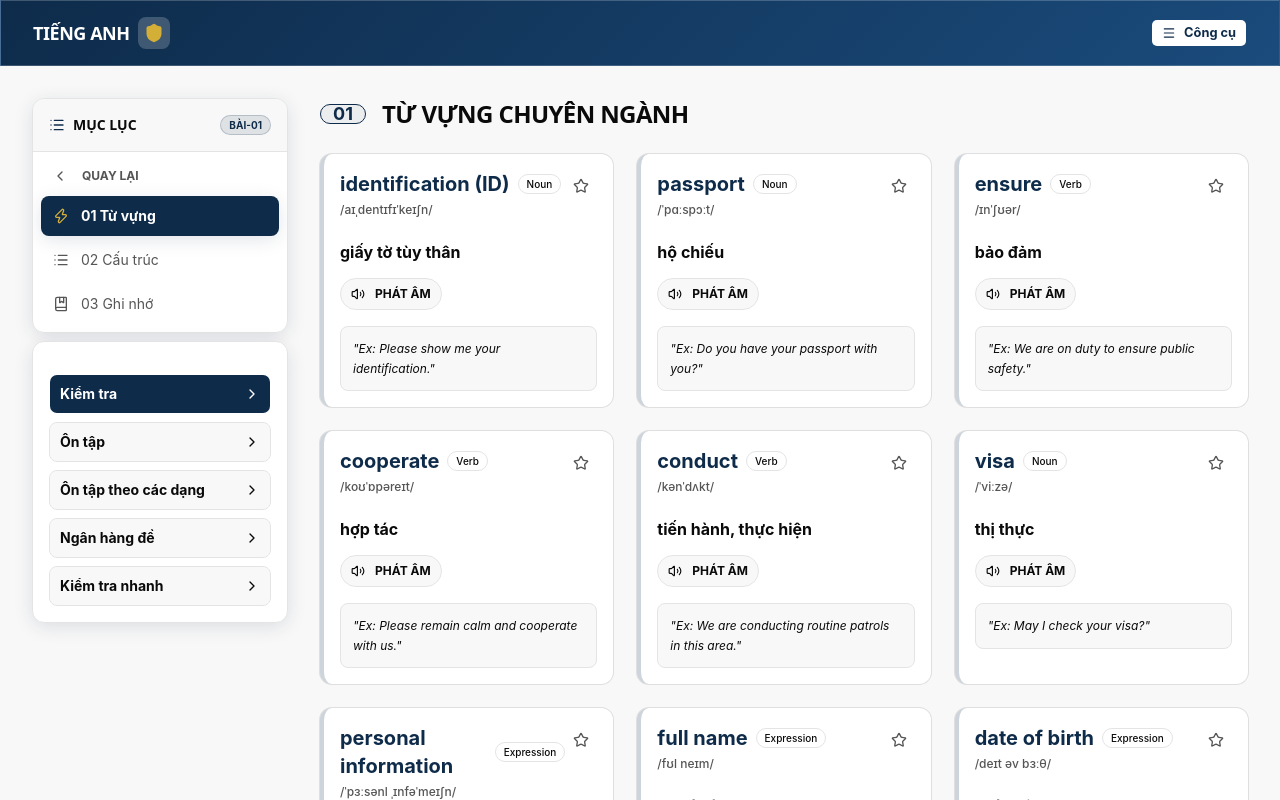
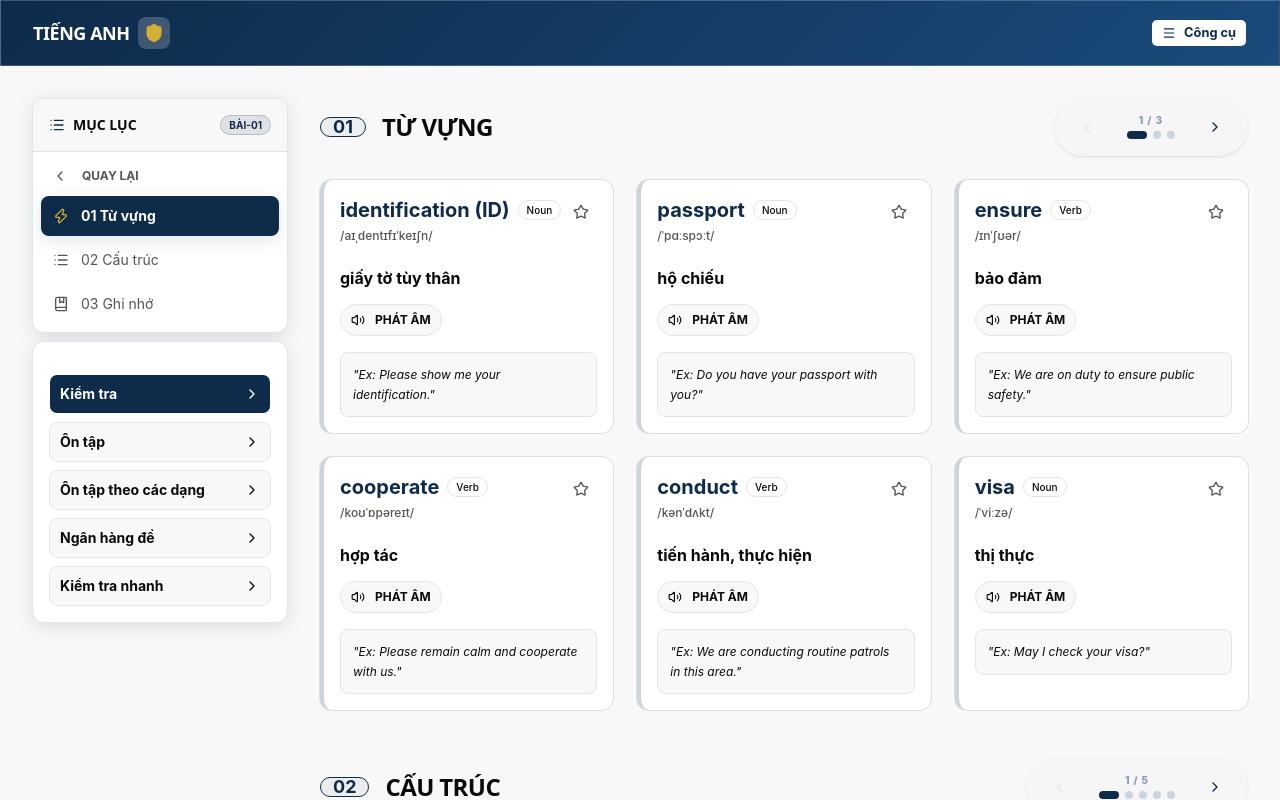
Before and after one commit to HyuDeQueue/english-for-police, a React (Vite) app: page / in a window 1280 px wide. Both pictures are taken after a click on the button "Tiếp tục ngay". Shown: the top 800 px of the page. Built offline with nearby package versions, Linux system fonts and the light colour scheme.

Commit message:
feat: fix UI

```diff
--- a/src/components/views/lesson/LessonPhrasesSection.tsx
+++ b/src/components/views/lesson/LessonPhrasesSection.tsx
@@ -1,14 +1,8 @@
-import React from "react";
-import { Volume2, Star } from "lucide-react";
+import React, { useState } from "react";
+import { Volume2, Star, ChevronLeft, ChevronRight, MessageSquare } from "lucide-react";
 import { Badge } from "@/components/ui/badge";
 import { Button } from "@/components/ui/button";
-import { Card } from "@/components/ui/card";
-import {
-  Accordion,
-  AccordionContent,
-  AccordionItem,
-  AccordionTrigger,
-} from "@/components/ui/accordion";
+import { Card, CardHeader, CardContent } from "@/components/ui/card";
 import type { Unit, FlaggedItem } from "@/types";
 
 interface LessonPhrasesSectionProps {
@@ -30,18 +24,38 @@ export const LessonPhrasesSection: React.FC<LessonPhrasesSectionProps> = ({
   onPlayAudio,
   sectionRef,
 }) => {
+  const [currentPage, setCurrentPage] = useState(0);
+  const itemsPerPage = 6;
+  const totalPages = Math.ceil(unit.phrases.length / itemsPerPage);
+
   const isFlagged = (text: string) =>
     flaggedItems.some(
       (f) => f.unitId === unit.id && f.type === "phrase" && f.key === text,
     );
 
+  const nextPage = () => {
+    if (currentPage < totalPages - 1) {
+      setCurrentPage((prev) => prev + 1);
+    }
+  };
+
+  const prevPage = () => {
+    if (currentPage > 0) {
+      setCurrentPage((prev) => prev - 1);
+    }
+  };
+
+  const startIndex = currentPage * itemsPerPage;
+  const visibleItems = unit.phrases.slice(startIndex, startIndex + itemsPerPage);
+
   return (
     <section
       data-section="phrases"
       ref={sectionRef}
-      className="scroll-mt-100px"
+      className="scroll-mt-24"
     >
-      <div className="flex items-center gap-4 mb-6">
+      <div className="flex items-center justify-between mb-6">
+        <div className="flex items-center gap-4">
           <Badge
             variant="outline"
             className="text-lg px-3 py-1 font-bold border-primary text-primary bg-primary/5"
@@ -49,34 +63,73 @@ export const LessonPhrasesSection: React.FC<LessonPhrasesSectionProps> = ({
             02
           </Badge>
           <h2 className="text-2xl font-heading font-extrabold tracking-tight">
-          CẤU TRÚC CHUYÊN NGHIỆP
+            CẤU TRÚC
           </h2>
         </div>
 
-      <div className="space-y-4">
-        {unit.phrases.map((p, i) => {
+        {totalPages > 1 && (
+          <div className="flex items-center gap-3 bg-muted/30 px-3 py-2 rounded-full border border-slate-100 shadow-sm">
+            <Button
+              variant="ghost"
+              size="icon"
+              className="h-10 w-10 rounded-full hover:bg-white hover:shadow-sm transition-all"
+              onClick={prevPage}
+              disabled={currentPage === 0}
+            >
+              <ChevronLeft className={`h-5 w-5 ${currentPage === 0 ? "text-slate-300" : "text-primary font-bold"}`} />
+            </Button>
+
+            <div className="flex flex-col items-center px-2 min-w-[60px]">
+              <span className="text-[10px] font-black uppercase tracking-widest text-slate-400 leading-none mb-1.5">
+                {currentPage + 1} / {totalPages}
+              </span>
+              <div className="flex gap-1.5">
+                {Array.from({ length: totalPages }).map((_, i) => (
+                  <div
+                    key={i}
+                    className={`h-2 w-2 rounded-full transition-all duration-300 ${
+                      i === currentPage ? "w-5 bg-primary shadow-[0_0_8px_rgba(var(--primary),0.3)]" : "bg-slate-300"
+                    }`}
+                  />
+                ))}
+              </div>
+            </div>
+
+            <Button
+              variant="ghost"
+              size="icon"
+              className="h-10 w-10 rounded-full hover:bg-white hover:shadow-sm transition-all"
+              onClick={nextPage}
+              disabled={currentPage === totalPages - 1}
+            >
+              <ChevronRight className={`h-5 w-5 ${currentPage === totalPages - 1 ? "text-slate-300" : "text-primary font-bold"}`} />
+            </Button>
+          </div>
+        )}
+      </div>
+
+      <div className="grid grid-cols-1 md:grid-cols-2 xl:grid-cols-3 gap-6 min-h-[400px]">
+        {visibleItems.map((p, i) => {
           const flagged = isFlagged(p.text);
           return (
             <Card
-              key={i}
-              className={`overflow-hidden border-l-4 ${flagged ? "border-l-secondary" : "border-l-primary/20"}`}
+              key={startIndex + i}
+              className={`group relative hover:police-shadow transition-all border-l-4 flex flex-col ${flagged ? "border-l-secondary" : "border-l-primary/20 hover:border-l-primary"}`}
             >
-              <Accordion type="single" collapsible>
-                <AccordionItem value={`item-${i}`} className="border-none">
-                  <div className="px-6 py-4 flex items-center justify-between">
-                    <div className="flex-1">
-                      <h4 className="font-bold text-primary text-lg mb-1">
+              <CardHeader className="pb-2">
+                <div className="flex justify-between items-start">
+                  <div className="space-y-1 pr-8">
+                    <h3 className="text-lg font-bold text-primary leading-tight">
                       {p.text}
-                      </h4>
-                      <p className="text-muted-foreground font-medium">
+                    </h3>
+                    <p className="text-sm font-medium text-slate-800">
                       {p.translation}
                     </p>
                   </div>
-                    <div className="flex items-center gap-2">
                   <Button
                     variant="ghost"
                     size="icon"
-                        className={`h-9 w-9 rounded-full ${flagged ? "text-secondary" : "text-muted-foreground"}`}
+                    className={`h-8 w-8 rounded-full shrink-0 ${flagged ? "text-secondary" : "text-muted-foreground"}`}
                     onClick={() =>
                       onToggleFlag({
                         unitId: unit.id,
@@ -86,60 +139,44 @@ export const LessonPhrasesSection: React.FC<LessonPhrasesSectionProps> = ({
                     }
                   >
                     <Star
-                          className={`h-5 w-5 ${flagged ? "fill-current" : ""}`}
+                      className={`h-4 w-4 ${flagged ? "fill-current" : ""}`}
                     />
                   </Button>
+                </div>
+              </CardHeader>
+              <CardContent className="space-y-4 flex-1 flex flex-col">
+                <div className="flex items-center gap-3">
                   <Button
                     variant="outline"
-                        size="icon"
-                        className="h-9 w-9 rounded-full transition-all group-hover:bg-primary group-hover:text-white hover:bg-primary hover:text-white"
-                        onClick={(e) =>
-                          onPlayAudio(p.text, e.currentTarget, true)
-                        }
+                    size="sm"
+                    className="h-8 rounded-full text-xs font-bold transition-all group-hover:bg-primary group-hover:text-white hover:bg-primary hover:text-white"
+                    onClick={(e) => onPlayAudio(p.text, e.currentTarget, true)}
                   >
-                        <Volume2 className="h-5 w-5" />
+                    <Volume2 className="h-3 w-3 mr-1.5" />
+                    PHÁT ÂM
                   </Button>
-                      <AccordionTrigger className="hover:no-underline p-0 ml-2" />
                 </div>
+
+                <div className="space-y-3 mt-auto">
+                  <div className="flex items-start gap-2 text-[11px] text-muted-foreground bg-slate-50 p-2 rounded-lg border border-slate-100">
+                    <MessageSquare className="h-3 w-3 mt-0.5 shrink-0 text-primary/50" />
+                    <p className="italic leading-relaxed">{p.context}</p>
                   </div>
-                  <AccordionContent className="px-6 pb-6 pt-2 bg-muted/30">
-                    <div className="space-y-4 text-sm">
-                      <div className="flex gap-2">
-                        <Badge
-                          variant="outline"
-                          className="h-fit shrink-0 bg-white"
-                        >
-                          NGỮ CẢNH
-                        </Badge>
-                        <p className="leading-relaxed">{p.context}</p>
-                      </div>
-                      <div className="space-y-2">
-                        <Badge variant="outline" className="bg-white">
-                          VÍ DỤ THỰC TẾ
-                        </Badge>
-                        <ul className="list-disc pl-5 space-y-1.5 marker:text-primary">
-                          {p.realWorldExamples &&
-                          p.realWorldExamples.length > 0 ? (
-                            p.realWorldExamples.map((ex, j) => (
-                              <li
-                                key={j}
-                                className="italic text-muted-foreground"
-                              >
+
+                  {p.realWorldExamples && p.realWorldExamples.length > 0 && (
+                    <div className="space-y-1.5">
+                      <p className="text-[10px] font-black uppercase tracking-wider text-slate-400">Ví dụ thực tế</p>
+                      <ul className="space-y-1">
+                        {p.realWorldExamples.slice(0, 2).map((ex, j) => (
+                          <li key={j} className="text-[11px] leading-relaxed text-slate-600 border-l-2 border-primary/10 pl-2">
                             {ex}
                           </li>
-                            ))
-                          ) : (
-                            <li className="italic text-muted-foreground opacity-60">
-                              Sử dụng trong các tình huống giao tiếp tuần tra
-                              thực tế.
-                            </li>
-                          )}
+                        ))}
                       </ul>
                     </div>
+                  )}
                 </div>
-                  </AccordionContent>
-                </AccordionItem>
-              </Accordion>
+              </CardContent>
             </Card>
           );
         })}
--- a/src/components/views/lesson/LessonVocabularySection.tsx
+++ b/src/components/views/lesson/LessonVocabularySection.tsx
@@ -1,5 +1,5 @@
-import React from "react";
-import { Volume2, Star } from "lucide-react";
+import React, { useState } from "react";
+import { Volume2, Star, ChevronLeft, ChevronRight } from "lucide-react";
 import { Badge } from "@/components/ui/badge";
 import { Button } from "@/components/ui/button";
 import { Card, CardHeader, CardContent } from "@/components/ui/card";
@@ -16,10 +16,29 @@ interface LessonVocabularySectionProps {
 export const LessonVocabularySection: React.FC<
   LessonVocabularySectionProps
 > = ({ unit, flaggedItems, onToggleFlag, onPlayAudio, sectionRef }) => {
+  const [currentPage, setCurrentPage] = useState(0);
+  const itemsPerPage = 6;
+  const totalPages = Math.ceil(unit.vocabulary.length / itemsPerPage);
+
   const isFlagged = (word: string) =>
     flaggedItems.some(
       (f) => f.unitId === unit.id && f.type === "vocabulary" && f.key === word,
     );
+
+  const nextPage = () => {
+    if (currentPage < totalPages - 1) {
+      setCurrentPage((prev) => prev + 1);
+    }
+  };
+
+  const prevPage = () => {
+    if (currentPage > 0) {
+      setCurrentPage((prev) => prev - 1);
+    }
+  };
+
+  const startIndex = currentPage * itemsPerPage;
+  const visibleItems = unit.vocabulary.slice(startIndex, startIndex + itemsPerPage);
 
   return (
     <section
@@ -27,7 +46,8 @@ export const LessonVocabularySection: React.FC<
       ref={sectionRef}
       className="scroll-mt-24"
     >
-      <div className="flex items-center gap-4 mb-6">
+      <div className="flex items-center justify-between mb-6">
+        <div className="flex items-center gap-4">
           <Badge
             variant="outline"
             className="text-lg px-3 py-1 font-bold border-primary text-primary bg-primary/5"
@@ -35,16 +55,57 @@ export const LessonVocabularySection: React.FC<
             01
           </Badge>
           <h2 className="text-2xl font-heading font-extrabold tracking-tight">
-          TỪ VỰNG CHUYÊN NGÀNH
+            TỪ VỰNG
           </h2>
         </div>
 
-      <div className="grid grid-cols-1 md:grid-cols-2 xl:grid-cols-3 gap-6">
-        {unit.vocabulary.map((v, i) => {
+        {totalPages > 1 && (
+          <div className="flex items-center gap-3 bg-muted/30 px-3 py-2 rounded-full border border-slate-100 shadow-sm">
+            <Button
+              variant="ghost"
+              size="icon"
+              className="h-10 w-10 rounded-full hover:bg-white hover:shadow-sm transition-all"
+              onClick={prevPage}
+              disabled={currentPage === 0}
+            >
+              <ChevronLeft className={`h-5 w-5 ${currentPage === 0 ? "text-slate-300" : "text-primary font-bold"}`} />
+            </Button>
+
+            <div className="flex flex-col items-center px-2 min-w-[60px]">
+              <span className="text-[10px] font-black uppercase tracking-widest text-slate-400 leading-none mb-1.5">
+                {currentPage + 1} / {totalPages}
+              </span>
+              <div className="flex gap-1.5">
+                {Array.from({ length: totalPages }).map((_, i) => (
+                  <div
+                    key={i}
+                    className={`h-2 w-2 rounded-full transition-all duration-300 ${
+                      i === currentPage ? "w-5 bg-primary shadow-[0_0_8px_rgba(var(--primary),0.3)]" : "bg-slate-300"
+                    }`}
+                  />
+                ))}
+              </div>
+            </div>
+
+            <Button
+              variant="ghost"
+              size="icon"
+              className="h-10 w-10 rounded-full hover:bg-white hover:shadow-sm transition-all"
+              onClick={nextPage}
+              disabled={currentPage === totalPages - 1}
+            >
+              <ChevronRight className={`h-5 w-5 ${currentPage === totalPages - 1 ? "text-slate-300" : "text-primary font-bold"}`} />
+            </Button>
+          </div>
+        )}
+      </div>
+
+      <div className="grid grid-cols-1 md:grid-cols-2 xl:grid-cols-3 gap-6 min-h-[400px]">
+        {visibleItems.map((v, i) => {
           const flagged = isFlagged(v.word);
           return (
             <Card
-              key={i}
+              key={startIndex + i}
               className={`group relative hover:police-shadow transition-all border-l-4 ${flagged ? "border-l-secondary" : "border-l-primary/20 hover:border-l-primary"}`}
             >
               <CardHeader className="pb-2">
```
Lines whose indentation alone changed are shown as unchanged.
